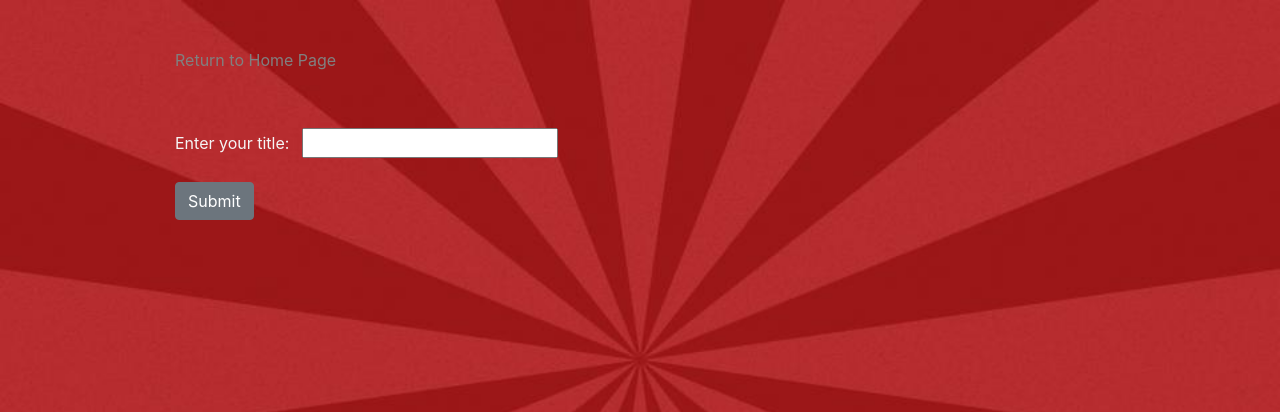
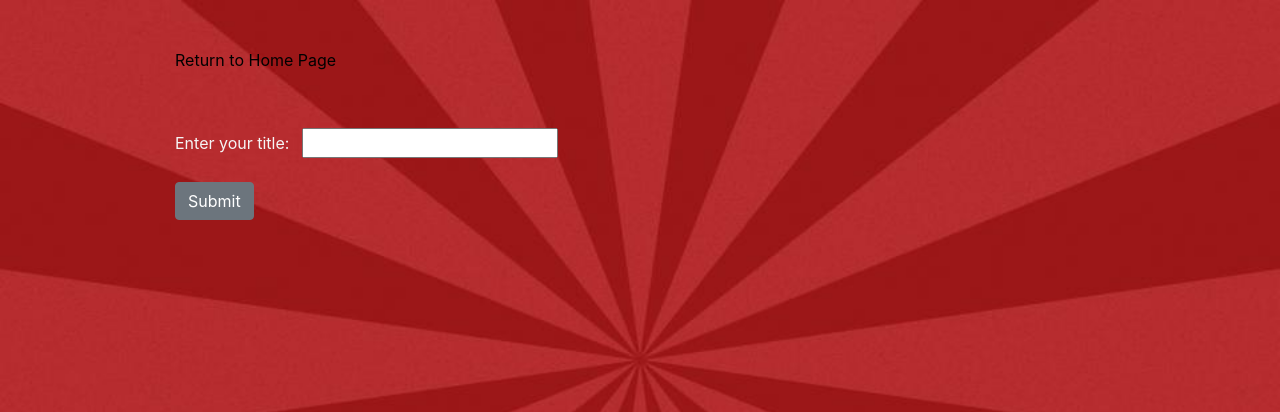
Before and after one commit to anzhelikasuchkova/Movie-Recommendation-Project, a Flask app: page /test_form in a window 1280 px wide. Shown: the top 412 px of the page. Run offline with Flask 2, Linux system fonts and the light colour scheme.

Commit message:
changed color

```diff
--- a/static/style.css
+++ b/static/style.css
@@ -6,8 +6,8 @@ background-repeat: no-repeat;
 background-size: cover;
 }
 
-a:hover{color:grey;}
-a:visited{color:grey;}
-a:active{color:grey;}
-a:link{color:grey;}
-a{color:grey;}
+a:hover{color:black;}
+a:visited{color:black;}
+a:active{color:black;}
+a:link{color:black;}
+a{color:black;}
```
